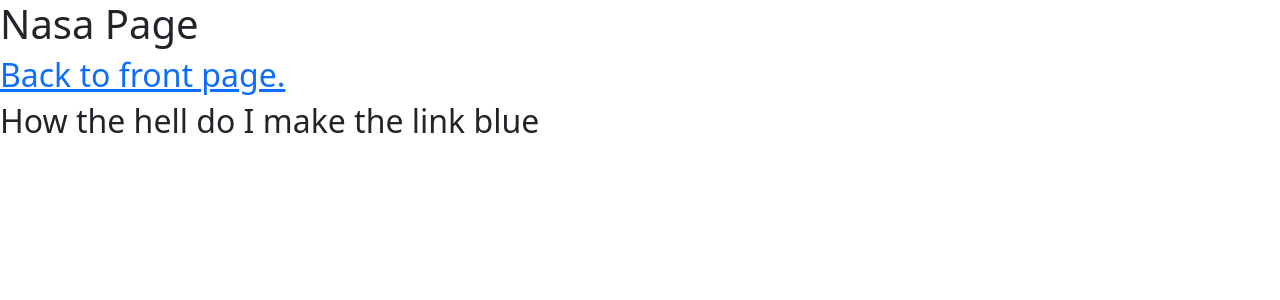
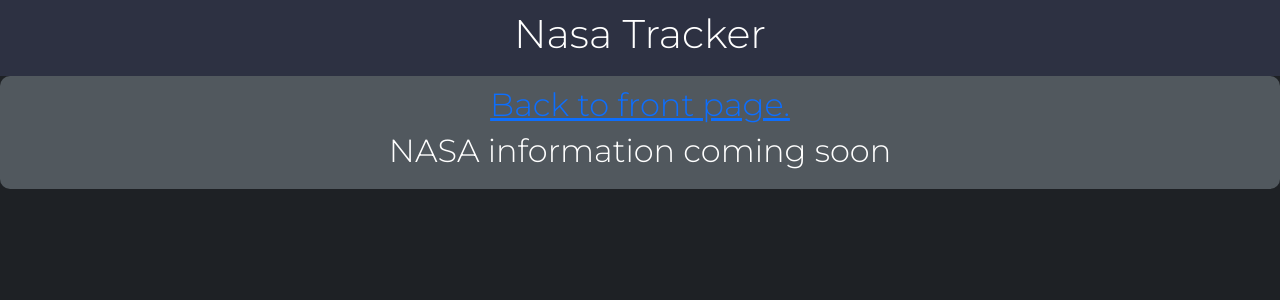
Before and after one commit to SpxTrackrDev/spxtrackr, a Next.js app: page /posts/nasaPage in a window 1280 px wide. Shown: the top 300 px of the page. Built offline with nearby package versions, Linux system fonts and the light colour scheme.

Commit message:
updated front end on NASA page

```diff
--- a/package.json
+++ b/package.json
@@ -12,5 +12,8 @@
     "next": "10.0.6",
     "react": "17.0.1",
     "react-dom": "17.0.1"
+  },
+  "devDependencies": {
+    "style-loader": "^2.0.0"
   }
 }
--- a/pages/posts/nasaPage.js
+++ b/pages/posts/nasaPage.js
@@ -1,18 +1,28 @@
 import Link from 'next/link'
+
 
 export default function nasa_Page(){
     return (
      <>
-     <h1>Nasa Page</h1>
+     <div className='page'>
+     <div className='headerParent' >
+        <div className='header'>
+            <h1>Nasa Tracker</h1>
+        </div>
+     </div>
+     <div className='box'>
+    <div className='launch'>
         <h2>
             <Link href="/">
                 <a>Back to front page.</a>
             </Link>
         </h2>
         <h2>
-        How the hell do I make the link blue
+            NASA information coming soon
         </h2>
-
+    </div>
+    </div>
+    </div>
      </>
     )
 
```
Also changed, not shown: 1 other file (tests, documents, lock files or other folders). Lines whose indentation alone changed are shown as unchanged.
